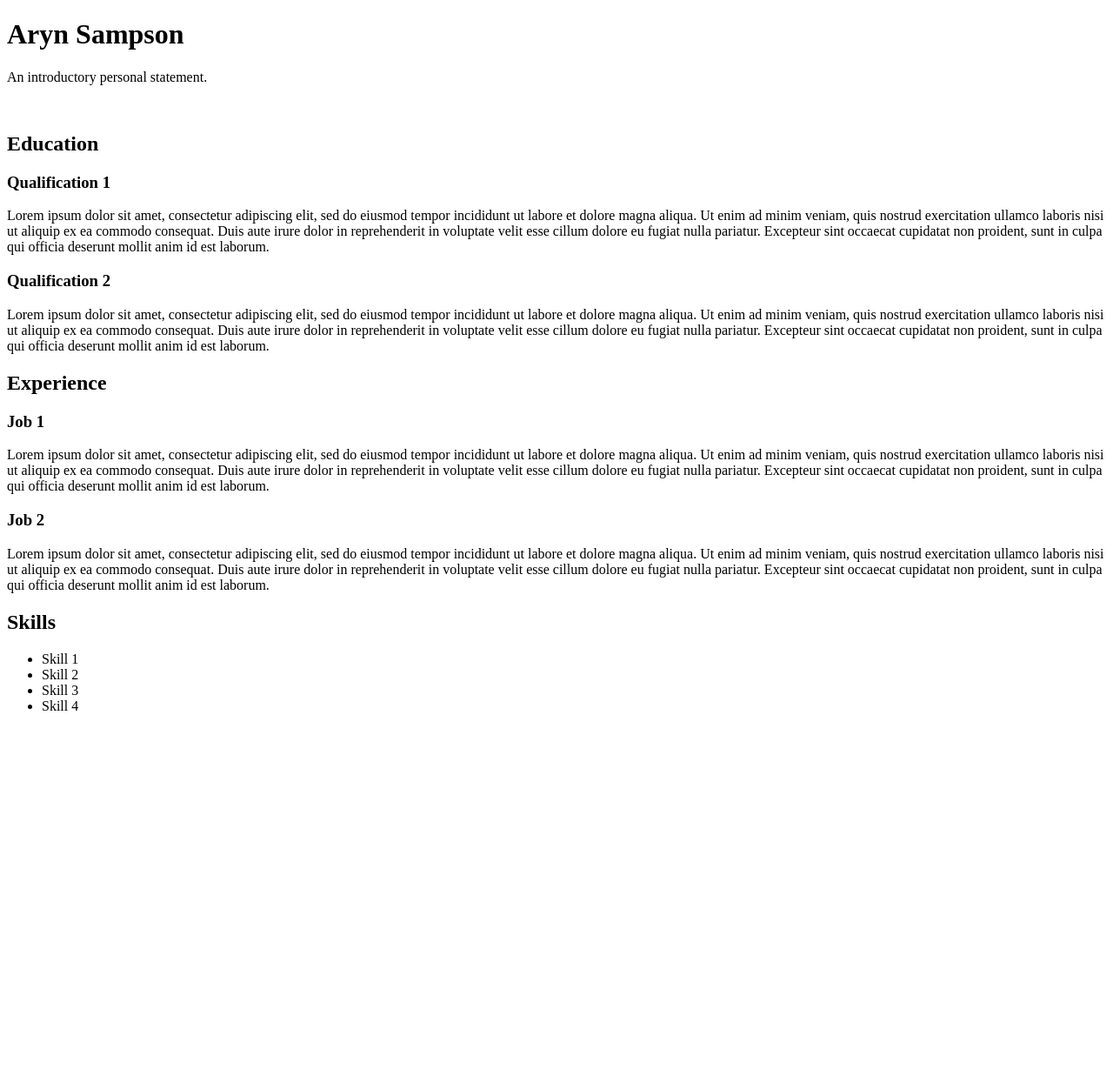
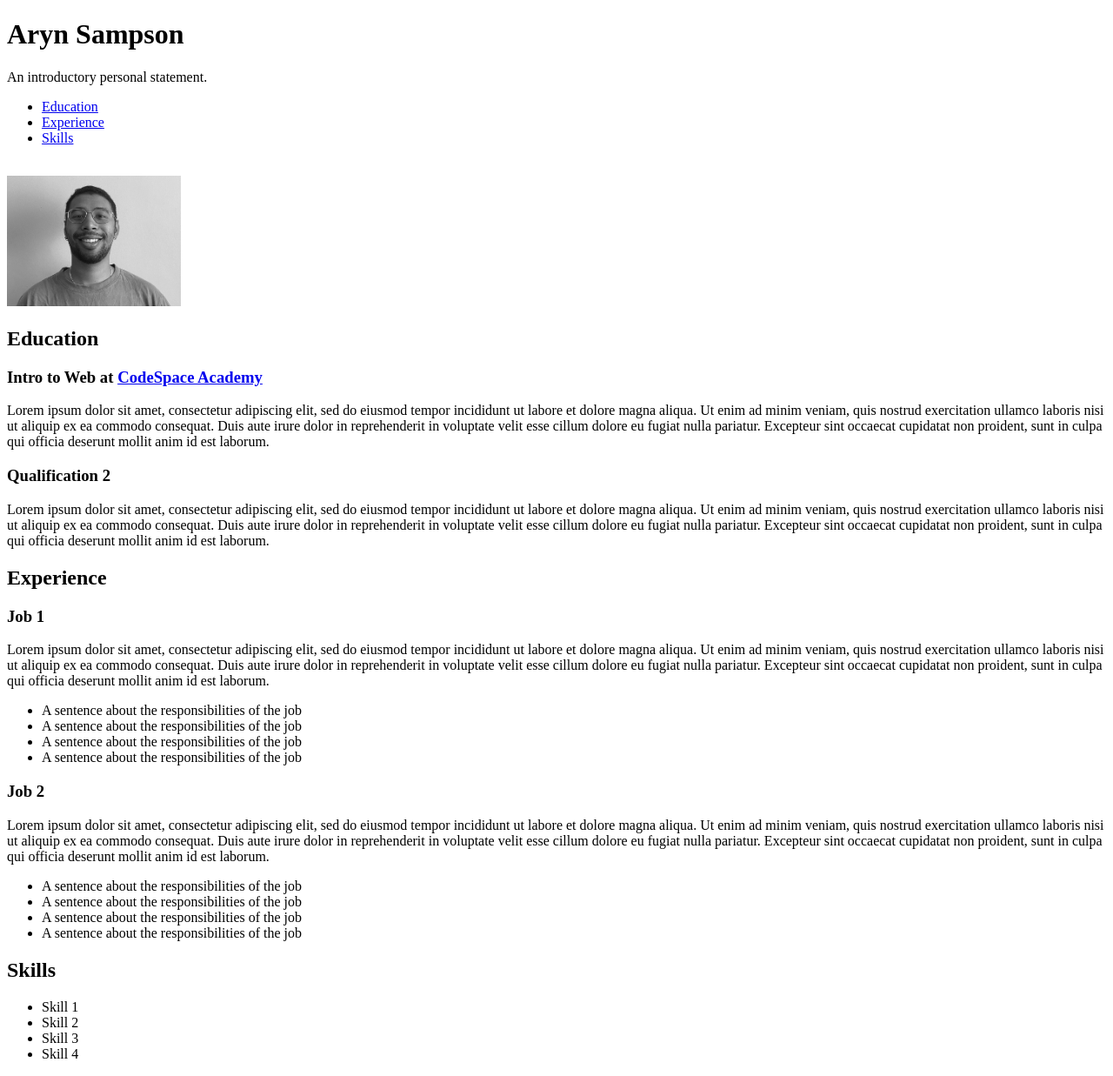
Before and after one commit to arynsampson/myDigitalResume, a plain HTML site: page index.html in a window 1280 px wide. Shown: the whole page at 87% size. Before the commit the page ends 837 px from the top, so only its background shows below. Drawn offline with Linux system fonts and the light colour scheme.

Commit message:
added links and image

```diff
--- a/index.html
+++ b/index.html
@@ -9,11 +9,28 @@
   <body>
     <h1>Aryn Sampson</h1>
     <p>An introductory personal statement.</p>
+    <ul>
+      <li><a href="#education">Education</a></li>
+      <li><a href="#experience">Experience</a></li>
+      <li><a href="#skills">Skills</a></li>
+    </ul>
 
     <br />
 
-    <h2>Education</h2>
-    <h3>Qualification 1</h3>
+    <img
+      src="./images/me_cropped.jpg"
+      alt="CodeSpace Logo"
+      width="200"
+      height="150"
+    />
+
+    <h2 id="education">Education</h2>
+    <h3>
+      Intro to Web at
+      <a href="https://www.codespace.co.za/" target="_blank"
+        >CodeSpace Academy</a
+      >
+    </h3>
 
     <p>
       Lorem ipsum dolor sit amet, consectetur adipiscing elit, sed do eiusmod
@@ -37,7 +54,7 @@
       est laborum.
     </p>
 
-    <h2>Experience</h2>
+    <h2 id="experience">Experience</h2>
     <h3>Job 1</h3>
 
     <p>
@@ -49,6 +66,13 @@
       cupidatat non proident, sunt in culpa qui officia deserunt mollit anim id
       est laborum.
     </p>
+
+    <ul>
+      <li>A sentence about the responsibilities of the job</li>
+      <li>A sentence about the responsibilities of the job</li>
+      <li>A sentence about the responsibilities of the job</li>
+      <li>A sentence about the responsibilities of the job</li>
+    </ul>
 
     <h3>Job 2</h3>
 
@@ -62,7 +86,14 @@
       est laborum.
     </p>
 
-    <h2>Skills</h2>
+    <ul>
+      <li>A sentence about the responsibilities of the job</li>
+      <li>A sentence about the responsibilities of the job</li>
+      <li>A sentence about the responsibilities of the job</li>
+      <li>A sentence about the responsibilities of the job</li>
+    </ul>
+
+    <h2 id="skills">Skills</h2>
     <ul>
       <li>Skill 1</li>
       <li>Skill 2</li>
```
Also changed, not shown: images/me_cropped.jpg (added).
